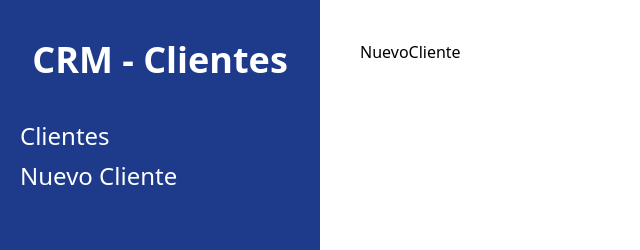
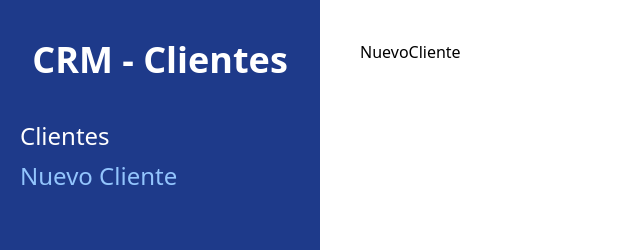
Before and after one commit to xandro2021/proyectoReact04, a React (Vite) app: page /clientes/nuevo in a window 1280 px wide. Shown: the top 250 px of the page, without its empty margins (0-640 px from the left). Built offline with nearby package versions, Linux system fonts and the light colour scheme.

Commit message:
Add notes about Link and NavLink & Give extra styles

```diff
--- a/src/components/Layout.jsx
+++ b/src/components/Layout.jsx
@@ -1,6 +1,8 @@
-import { Outlet, Link } from 'react-router-dom';
+import { Outlet, Link, useLocation } from 'react-router-dom';
 
 const Layout = () => {
+  const location = useLocation();
+
   return (
     <div className="md:flex md:min-h-screen">
 
@@ -8,8 +10,17 @@
         <h2 className="text-4xl font-black text-center text-white">CRM - Clientes</h2>
 
         <nav className="mt-10">
-          <Link className="text-2xl block mt-2 hover:text-blue-300 text-white" to="/">Clientes</Link>
-          <Link className="text-2xl block mt-2 hover:text-blue-300 text-white" to="/clientes/nuevo">Nuevo Cliente</Link>
+
+          <Link
+            className={`${location.pathname === '/' ? 'text-blue-300' : 'text-white'} text-2xl block mt-2 hover:text-blue-300`}
+            to="/"
+          >Clientes</Link>
+
+          <Link
+            className={`${location.pathname === '/clientes/nuevo' ? 'text-blue-300' : 'text-white'} text-2xl block mt-2 hover:text-blue-300`}
+            to="/clientes/nuevo"
+          >Nuevo Cliente</Link>
+
         </nav>
       </aside>
 
```
Also changed, not shown: 1 other file (tests, documents, lock files or other folders).
